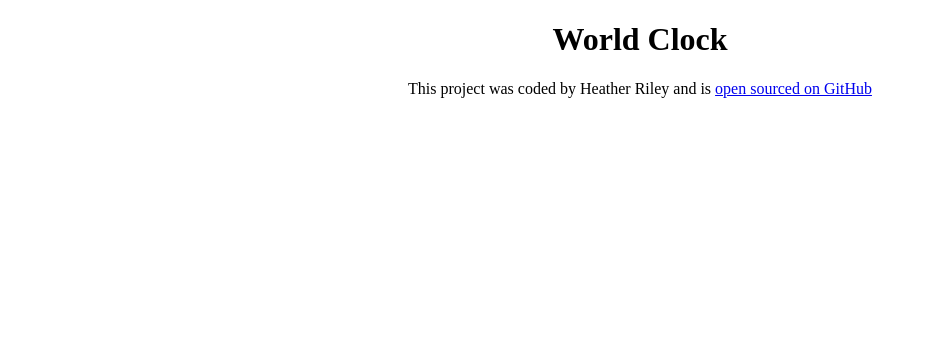
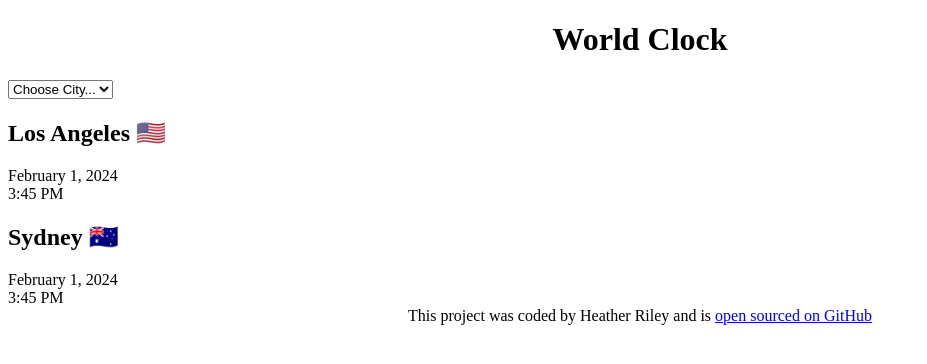
Before and after one commit to heatherleeriley/world-clock, a plain HTML site: page index.html in a window 1280 px wide. Shown: the whole page, without its empty margins (0-927 px from the left). Drawn offline with Linux system fonts and the light colour scheme.

Commit message:
added basic html

```diff
--- a/index.html
+++ b/index.html
@@ -8,7 +8,25 @@
     <title>World Clock - Heather Riley</title>
   </head>
   <body>
-    <h1>World Clock</h1>
+    <div class="container">
+      <h1>World Clock</h1>
+      <select>
+        <option value="">Choose City...</option>
+        <option value="">New York</option>
+        <option value="">London</option>
+        <option value="">Paris</option>
+      </select>
+      <div class="city">
+        <h2>Los Angeles 🇺🇸</h2>
+        <div class="date">February 1, 2024</div>
+        <div class="time">3:45 PM</div>
+      </div>
+      <div class="city">
+        <h2>Sydney 🇦🇺</h2>
+        <div class="date">February 1, 2024</div>
+        <div class="time">3:45 PM</div>
+      </div>
+    </div>
     <footer>
       This project was coded by Heather Riley and is
       <a href="https://github.com/heatherleeriley/world-clock" target="_blank">
```
